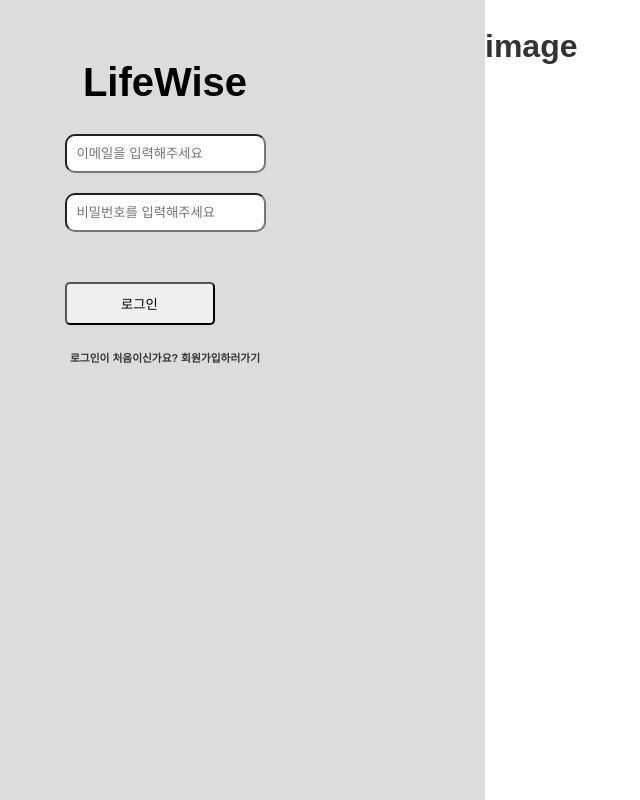
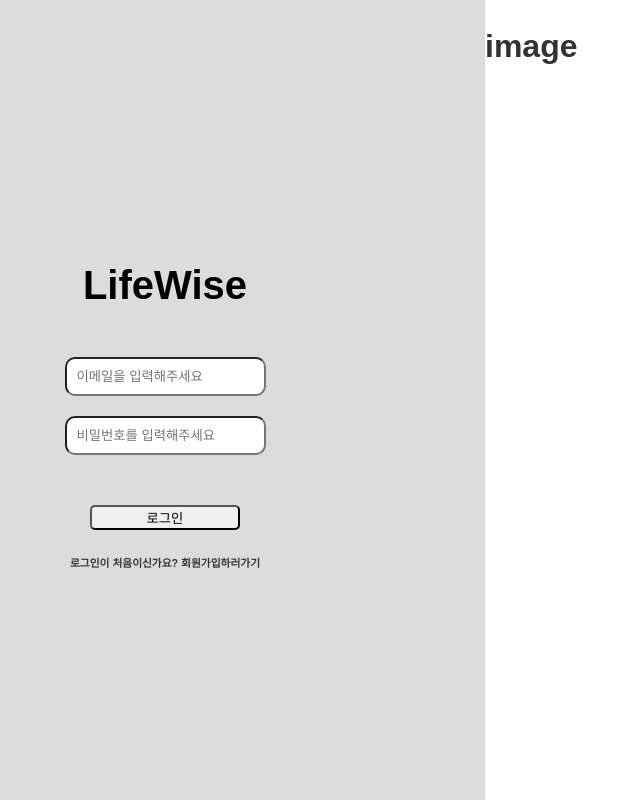
Before and after one commit to GDSC-Hongik/LifeWise-EuSha-web, a React (Vite) app: page /login in a window 1280 px wide. Shown: the whole page, without its empty margins (155-795 px from the left). Built offline with nearby package versions, Linux system fonts and the light colour scheme.

Commit message:
chore: css 수정

```diff
--- a/src/components/Login.css
+++ b/src/components/Login.css
@@ -1,12 +1,16 @@
 .login {
   display: flex;
   align-items: center;
+  justify-content: center;
   flex-direction: column;
   background-color: rgb(220, 220, 220);
   width: 50%;
 }
 
 .title {
+  display: flex;
+  align-items: center;
+  justify-content: center;
   font-size: 50px;
   font-weight: bold;
   margin-top: 50px;
@@ -32,13 +36,18 @@
 }
 
 .buttonWrap {
+  display: flex;
+  align-items: center;
+  justify-content: center;
   margin-top: 50px;
 }
 
 .buttonWrap button {
+  display: flex;
+  align-items: center;
+  justify-content: center;
   width: 150px;
   border-radius: 5px;
-  padding: 10px;
 }
 
 .buttonWrap button:hover {
--- a/src/components/Mainpage.css
+++ b/src/components/Mainpage.css
@@ -116,7 +116,7 @@ header nav button {
   top: 50%;
   left: 50%;
   transform: translate(-50%, -50%); /*이미지가 중앙에 위치하도록 설정*/
-  /* transition: opacity 1s ease-in-out; */
+  transition: opacity 2s ease-in-out;
   z-index: 0;
 }
 
--- a/src/components/Signup.css
+++ b/src/components/Signup.css
@@ -11,13 +11,14 @@
   justify-content: center;
   background-color: aliceblue;
   padding: 10px;
+  margin-top: -150px;
 }
 
 .title {
   font-size: 40px;
   font-weight: bold;
   color: black;
-  margin-bottom: 20px;
+  margin-bottom: 40px;
 }
 
 .form {
@@ -32,7 +33,7 @@
   position: relative;
   padding: 15px 10px 12px 20px;
   border: 1px solid #ccc;
-  border-radius: 5px;
+  border-radius: 7px;
   font-size: 14px;
   outline: none;
 }
```
